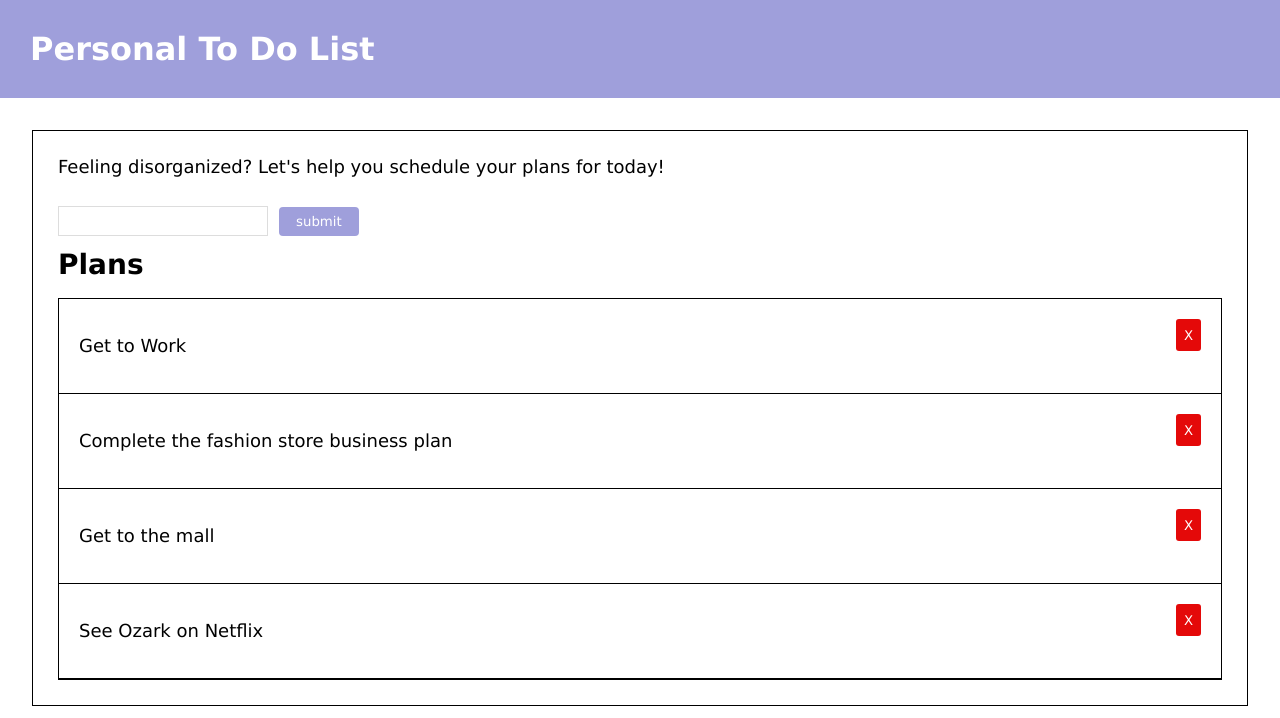
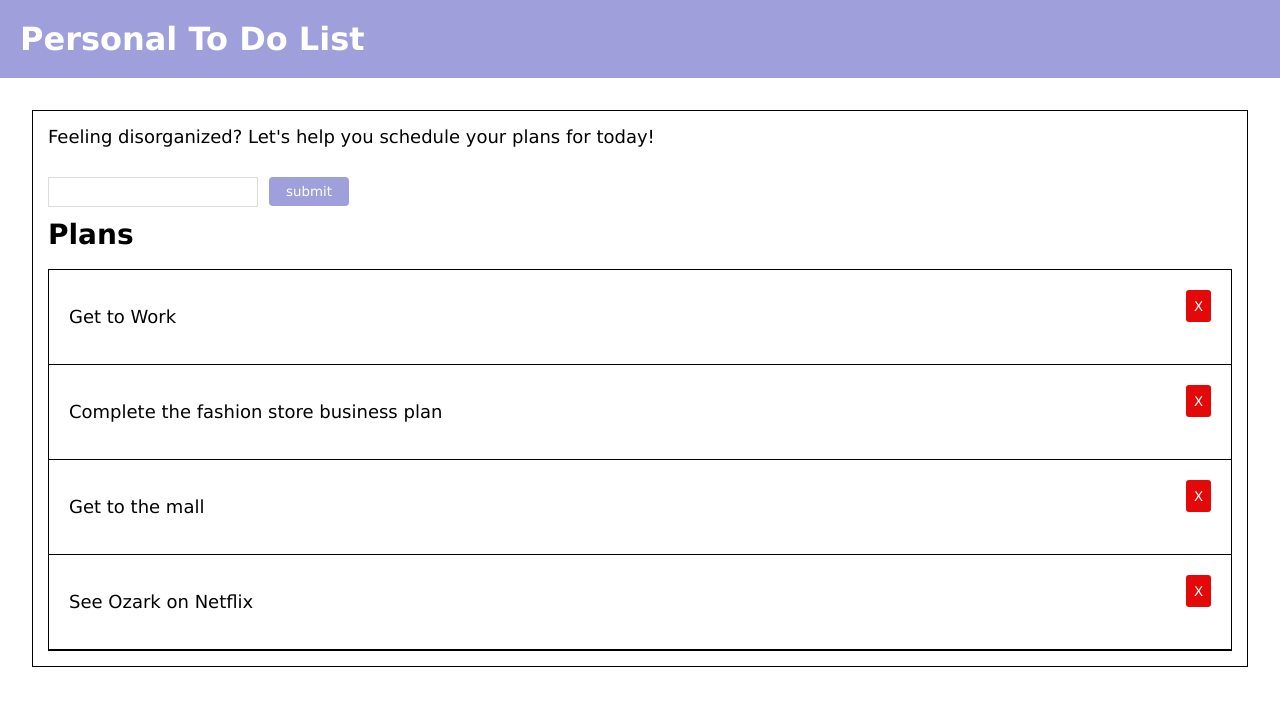
Before and after one commit to ForJessicaSake/To-do-List, a plain HTML site: page index.html in a window 1280 px wide. Drawn offline with Linux system fonts and the light colour scheme.

Commit message:
Update index.css

```diff
--- a/index.css
+++ b/index.css
@@ -6,7 +6,7 @@
 }
 
 .heading{
-padding: 30px;
+padding: 20px;
 background-color: rgb(159, 159, 219);
 }
 
@@ -18,7 +18,7 @@ background-color: rgb(159, 159, 219);
 .box{
     border: 1px solid black;
     margin: 2.5%;
-    padding: 25px;
+    padding: 15px;
 }
 
 .box-head{
```
